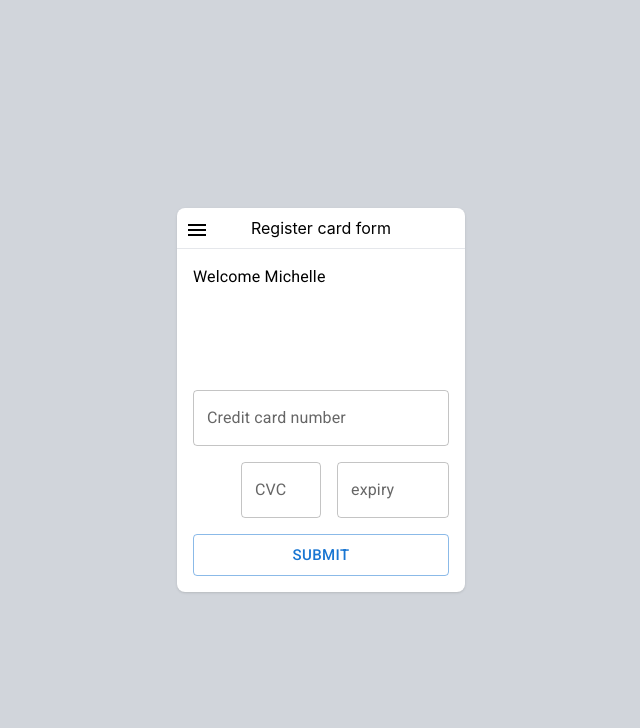
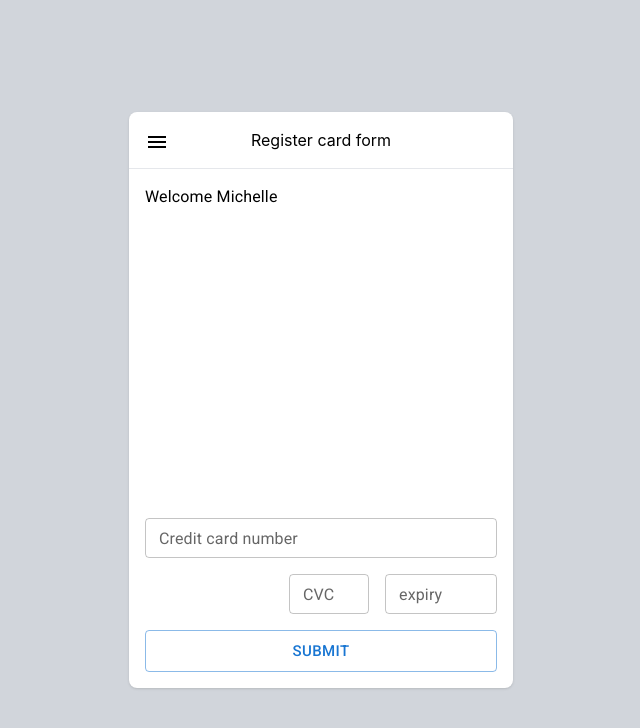
Before and after one commit to Dreamufor/A-simple-test, a React (Create React App) app: page / in a window 1280 px wide. Shown: the top 728 px of the page, without its empty margins (319-959 px from the left). Built offline with nearby package versions, Linux system fonts and the light colour scheme.

Commit message:
add user context and log form data

```diff
--- a/src/App.tsx
+++ b/src/App.tsx
@@ -1,10 +1,19 @@
-import React from 'react';
+import React, { createContext, FC } from 'react';
 import { BrowserRouter } from 'react-router-dom';
 import './App.css';
 import Layout from './containers/layout';
 import { Routes } from './Routes';
 
-function App() {
+interface User {
+  firstName: string;
+  lastName: string;
+}
+
+const currentUser: User = { firstName: 'Michelle', lastName: 'Zhang' };
+
+export const UserContext = createContext<User>(currentUser);
+
+const App: FC = () => {
   return (
     <BrowserRouter>
       <Layout>
@@ -12,6 +21,6 @@ function App() {
       </Layout>
     </BrowserRouter>
   );
-}
+};
 
 export default App;
--- a/src/components/registerForm/index.tsx
+++ b/src/components/registerForm/index.tsx
@@ -1,22 +1,65 @@
 import { Button, TextField } from '@mui/material';
-import { FC } from 'react';
+import { FC, useState } from 'react';
 
 interface RegisterFormProps {}
 
+interface FormInput {
+  cardNumber: string;
+  cvc: string;
+  expiry: string;
+}
+
+const defaultValues: FormInput = {
+  cardNumber: '',
+  cvc: '',
+  expiry: '',
+};
+
 const RegisterForm: FC<RegisterFormProps> = () => {
+  const [input, setInput] = useState<FormInput>(defaultValues);
+
   return (
     <div className="w-full">
-      <TextField label="Credit card number" variant="outlined" fullWidth />
+      <TextField
+        label="Credit card number"
+        variant="outlined"
+        size="small"
+        fullWidth
+        onChange={(e) => {
+          setInput((prev) => ({ ...prev, cardNumber: e.target.value }));
+        }}
+      />
       <div className="flex justify-end py-4 space-x-4">
         <div className="w-20">
-          <TextField label="CVC" variant="outlined" />
+          <TextField
+            label="CVC"
+            variant="outlined"
+            size="small"
+            onChange={(e) => {
+              setInput((prev) => ({ ...prev, cvc: e.target.value }));
+            }}
+          />
         </div>
         <div className="w-28">
-          <TextField label="expiry" variant="outlined" />
+          <TextField
+            label="expiry"
+            variant="outlined"
+            size="small"
+            onChange={(e) => {
+              setInput((prev) => ({ ...prev, expiry: e.target.value }));
+            }}
+          />
         </div>
       </div>
       <div className="w-full flex justify-center">
-        <Button variant="outlined" fullWidth size="large">
+        <Button
+          variant="outlined"
+          fullWidth
+          size="large"
+          onClick={() => {
+            console.log(input);
+          }}
+        >
           submit
         </Button>
       </div>
--- a/src/containers/layout/index.tsx
+++ b/src/containers/layout/index.tsx
@@ -6,8 +6,8 @@ interface LayoutProps {
 
 const Layout: FC<LayoutProps> = ({ children }) => {
   return (
-    <div className="w-screen h-screen flex justify-center items-center bg-gray-300 ">
-      <div className="h-96 w-72 shadow flex bg-white rounded-lg">{children}</div>
+    <div className="w-screen h-screen flex justify-center items-center bg-gray-300">
+      <div className="w-full h-full sm:h-144 sm:w-96 shadow flex bg-white rounded-lg">{children}</div>
     </div>
   );
 };
--- a/src/pages/menu/index.tsx
+++ b/src/pages/menu/index.tsx
@@ -8,15 +8,15 @@ interface MenuProps {}
 const Menu: FC<MenuProps> = () => {
   return (
     <div className="w-full flex flex-col">
-      <div className="w-full flex relative px-1 py-2">
-        <Link className="absolute left-2 cursor-pointer" to="/">
+      <div className="w-full flex relative px-2 py-4">
+        <Link className="absolute left-4" to="/">
           <ArrowBackIcon />
         </Link>
         <div className="w-full text-center">Menu</div>
       </div>
       <hr className="w-full" />
       <div className="w-full p-4">
-        <Typography>This is munu content</Typography>
+        <Typography>This is menu content</Typography>
       </div>
     </div>
   );
--- a/src/pages/register/index.tsx
+++ b/src/pages/register/index.tsx
@@ -1,23 +1,26 @@
-import { FC } from 'react';
+import { FC, useContext } from 'react';
 import RegisterForm from '../../components/registerForm';
 import MenuIcon from '@mui/icons-material/Menu';
 import { Typography } from '@mui/material';
 import { Link } from 'react-router-dom';
+import { UserContext } from '../../App';
 
 interface RegisterProps {}
 
 const Register: FC<RegisterProps> = () => {
+  const user = useContext(UserContext);
+
   return (
     <div className="w-full flex flex-col">
-      <div className="w-full flex relative px-1 py-2">
-        <Link className="absolute left-2 cursor-pointer" to="/menu">
+      <div className="w-full flex relative px-2 py-4">
+        <Link className="absolute left-4" to="/menu">
           <MenuIcon />
         </Link>
         <div className="w-full text-center">Register card form</div>
       </div>
       <hr className="w-full" />
       <div className="w-full p-4 flex flex-col justify-between h-full">
-        <Typography>Welcome Michelle</Typography>
+        <Typography>Welcome {user.firstName}</Typography>
         <RegisterForm />
       </div>
     </div>
--- a/tailwind.config.js
+++ b/tailwind.config.js
@@ -1,7 +1,14 @@
 module.exports = {
   content: ['./src/**/*.{js,jsx,ts,tsx}'],
   theme: {
-    extend: {},
+    extend: {
+      height: {
+        144: '36rem',
+      },
+      width: {
+        96: '24rem',
+      },
+    },
   },
   plugins: [],
 };
```
